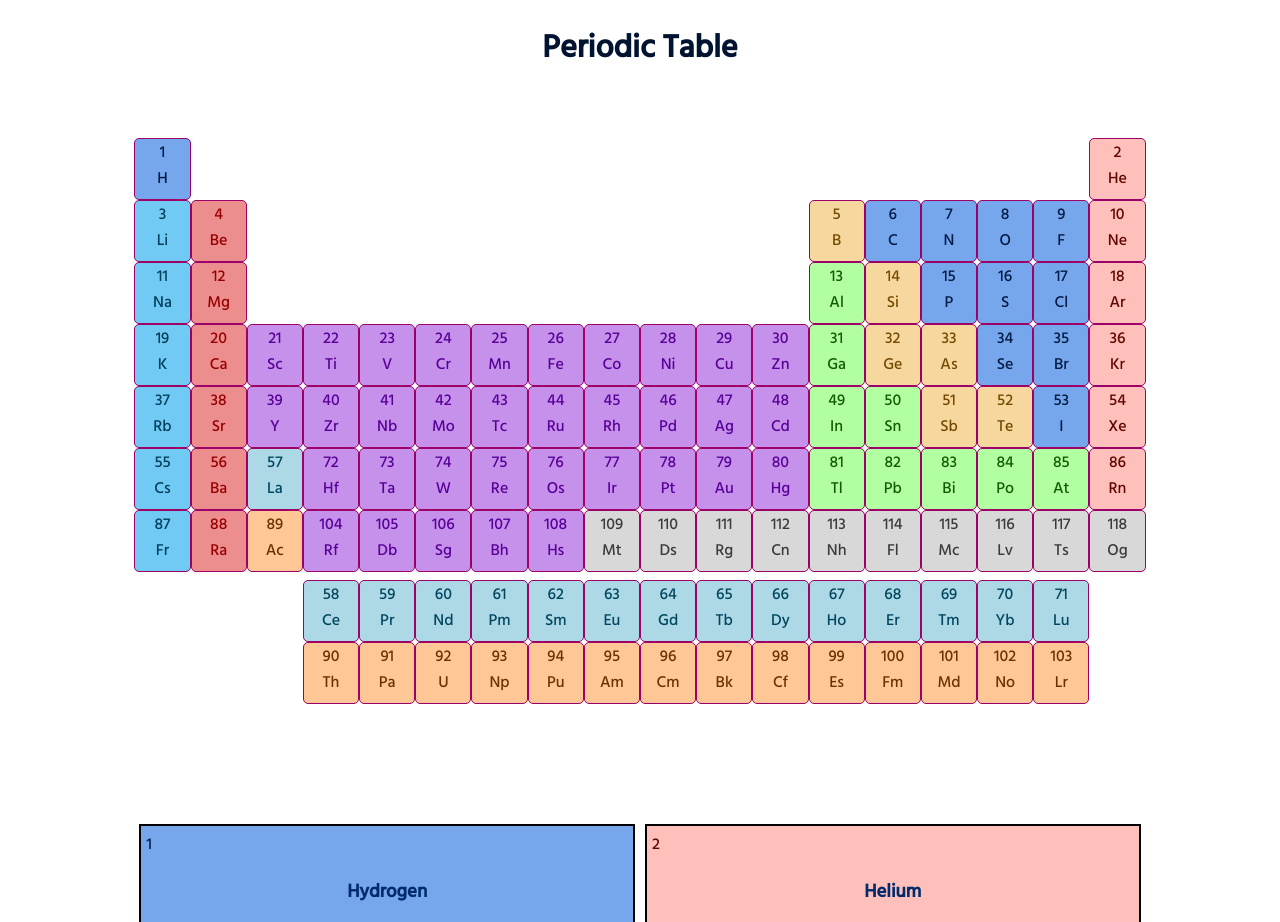
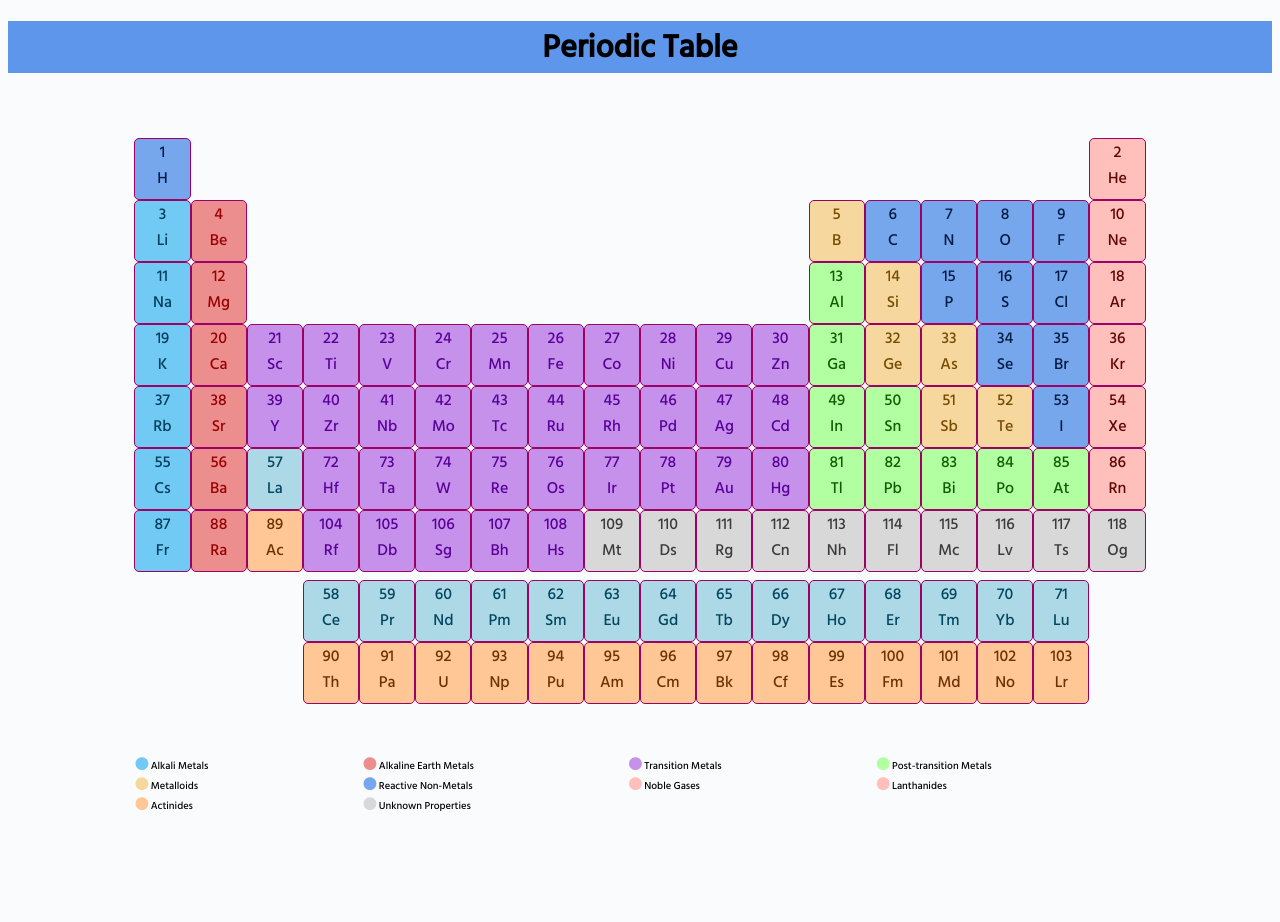
Before and after one commit to anshultomar07/periodictable.github.io, a plain HTML site: page index.html in a window 1280 px wide. Shown: the top 922 px of the page. Drawn offline with Linux system fonts and the light colour scheme; a script that the page names is missing.

Commit message:
Added the colour coding and footer

```diff
--- a/assets/style.css
+++ b/assets/style.css
@@ -3,7 +3,7 @@
 }
 
 body{
-    background-color: rgb(255, 255, 255);
+    background-color: rgb(250, 251, 252);
 }
 
 .positione-relative-top-3{
@@ -11,10 +11,16 @@ body{
     top: 0.5rem;
 }
 
+#head{
+    position: relative;
+    top: 0px;
+    background-color: #5d96eb;
+}
+
 h1{
     text-align: center;
     font-family: 'Hind Siliguri', sans-serif;
-    color: #001330;
+    color: #000000;
 }
 .container{
     padding: 1.2rem;
@@ -25,7 +31,6 @@ h1{
     position: relative;
     top: 1.5rem;
     border-radius: 8px;
-    /* border: 2px solid red; */
     overflow: auto;
 
 
@@ -107,6 +112,21 @@ h1{
     color: rgb(59, 59, 59);
 }
 
+.colour_coding{
+    display: grid;
+    margin-top: 4rem;
+    grid-template-columns: repeat(4,auto);
+    width: 80%;
+    margin-left: auto;
+    margin-right: auto;
+    font-family: 'Hind Siliguri', sans-serif;
+}
+
+.circle{
+    padding: 1px;
+    font-size: 0.65rem;
+}
+
 
 .container2{
     display: grid;
@@ -116,7 +136,6 @@ h1{
     position: relative;
     top: 8rem;
     border-radius: 8px;
-    /* text-align: center; */
     justify-content: center;
     align-items: center;
 
@@ -130,16 +149,10 @@ h3{
     padding: 5px;
     margin: 5px;
     font-family: 'Hind Siliguri', sans-serif;
-    /* transition: all ease-in-out 0.5s; */
-    /* background-color:#f8ba69; */
     height: 17rem;
-    /* box-shadow: 2px 4px 5px 6px rgb(255, 207, 207); */
     overflow: auto;
 }
 
-/* .define_elements:hover{
-    transform: scale(1.03);
-} */
 
 a{
     text-decoration: none;
@@ -149,6 +162,18 @@ a{
 a :hover{
     transform: scale(1.2);
 }
+
+footer{
+    margin-top: 14rem;
+}
+
+h4{
+    padding: 12px;
+    text-align: center;
+    background-color: #5d96eb;
+    font-family: 'Hind Siliguri', sans-serif;
+}
+
 
 
 @media only screen and (max-width: 600px) {
--- a/index.html
+++ b/index.html
@@ -11,12 +11,16 @@
     <link rel="preconnect" href="https://fonts.gstatic.com" crossorigin>
     <link href="https://fonts.googleapis.com/css2?family=Hind+Siliguri:wght@500&display=swap" rel="stylesheet">
     <link href="https://fonts.googleapis.com/icon?family=Material+Icons" rel="stylesheet">
+    <link rel="stylesheet" href="https://cdnjs.cloudflare.com/ajax/libs/font-awesome/4.7.0/css/font-awesome.min.css">
 
     <link rel="stylesheet" href="assets/style.css">
 </head>
 
 <body>
-    <h1>Periodic Table</h1>
+
+    <header id="head">
+        <h1>Periodic Table</h1>
+    </header>
     <div class="container">
         <div class="element reactive_non_metal" id="H">1<br />H</div>
 
@@ -183,6 +187,20 @@
         <div class="element actinides positione-relative-top-3" id="Ac">103<br />Lr</div>
     </div>
 
+    <div class="colour_coding">
+        <div class="circle"><i class="fa fa-circle" style="font-size:15px;color:rgb(113, 202, 243);"></i> Alkali Metals</div>
+        <div class="circle"><i class="fa fa-circle" style="font-size:15px;color:rgb(237, 142, 142);"></i> Alkaline Earth Metals</div>
+        <div class="circle"><i class="fa fa-circle" style="font-size:15px;color:rgb(197, 145, 234);"></i> Transition Metals</div>
+        <div class="circle"><i class="fa fa-circle" style="font-size:15px;color:rgb(178, 255, 161);"></i> Post-transition Metals</div>
+        <div class="circle"><i class="fa fa-circle" style="font-size:15px;color:rgb(246, 215, 158);"></i> Metalloids</div>
+        <div class="circle"><i class="fa fa-circle" style="font-size:15px;color:#76a6ec;  "></i> Reactive Non-Metals</div>
+        <div class="circle"><i class="fa fa-circle" style="font-size:15px;color:rgb(255, 191, 186); "></i> Noble Gases</div>
+        <div class="circle"><i class="fa fa-circle" style="font-size:15px;color:rgb(255, 191, 186); "></i> Lanthanides</div>
+        <div class="circle"><i class="fa fa-circle" style="font-size:15px;color:rgb(255, 199, 150); "></i> Actinides</div>
+        <div class="circle"><i class="fa fa-circle" style="font-size:15px;color:rgb(216, 216, 216); "></i> Unknown Properties</div>
+
+    </div>
+
     <div class="container2">
 
 
@@ -1558,6 +1576,9 @@
 
     </div>
 
+    <footer>
+        <h4>Website made by Anshul Tomar</h4>
+    </footer>
 
     <script src="assets/main.js"></script>
 </body>
```
Also changed, not shown: assets/main.js (deleted, +0 -13 lines).
